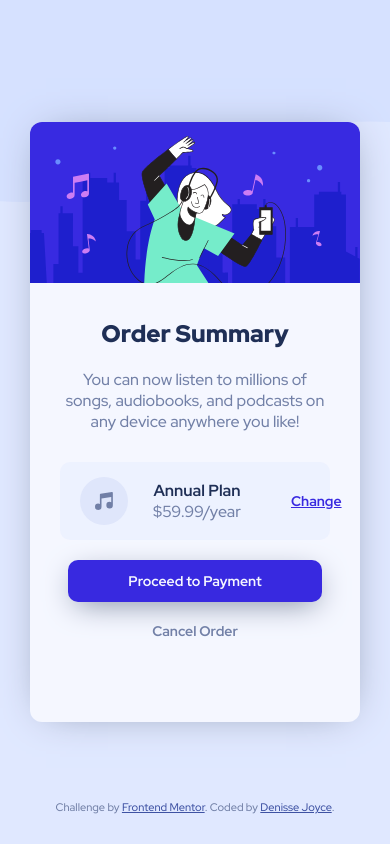
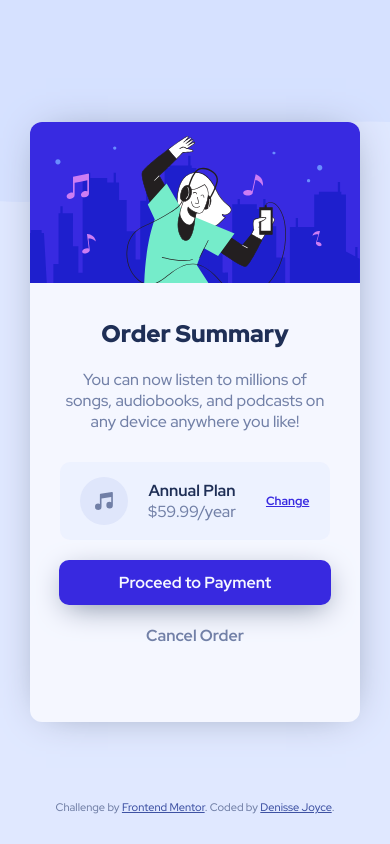
Before and after one commit to denissejoyce/order-summary-component-main-solution, a plain HTML site: page index.html in a window 390 px wide. Drawn offline with Linux system fonts and the light colour scheme.

Commit message:
Update style.css

```diff
--- a/style.css
+++ b/style.css
@@ -147,12 +147,16 @@ p {
         margin-right: 30px;
     }
 
+    .annual-plan a {
+        font-size: 12px;
+    }
+
+    .annual-plan-container {
+        padding: 0 30px 0 20px;
+    }
+
     .btn-payment {
         padding: 12px 60px;
-    }
-
-    .btn-payment, .btn-cancel {
-        font-size: 14px;
     }
 
     .card {
```
